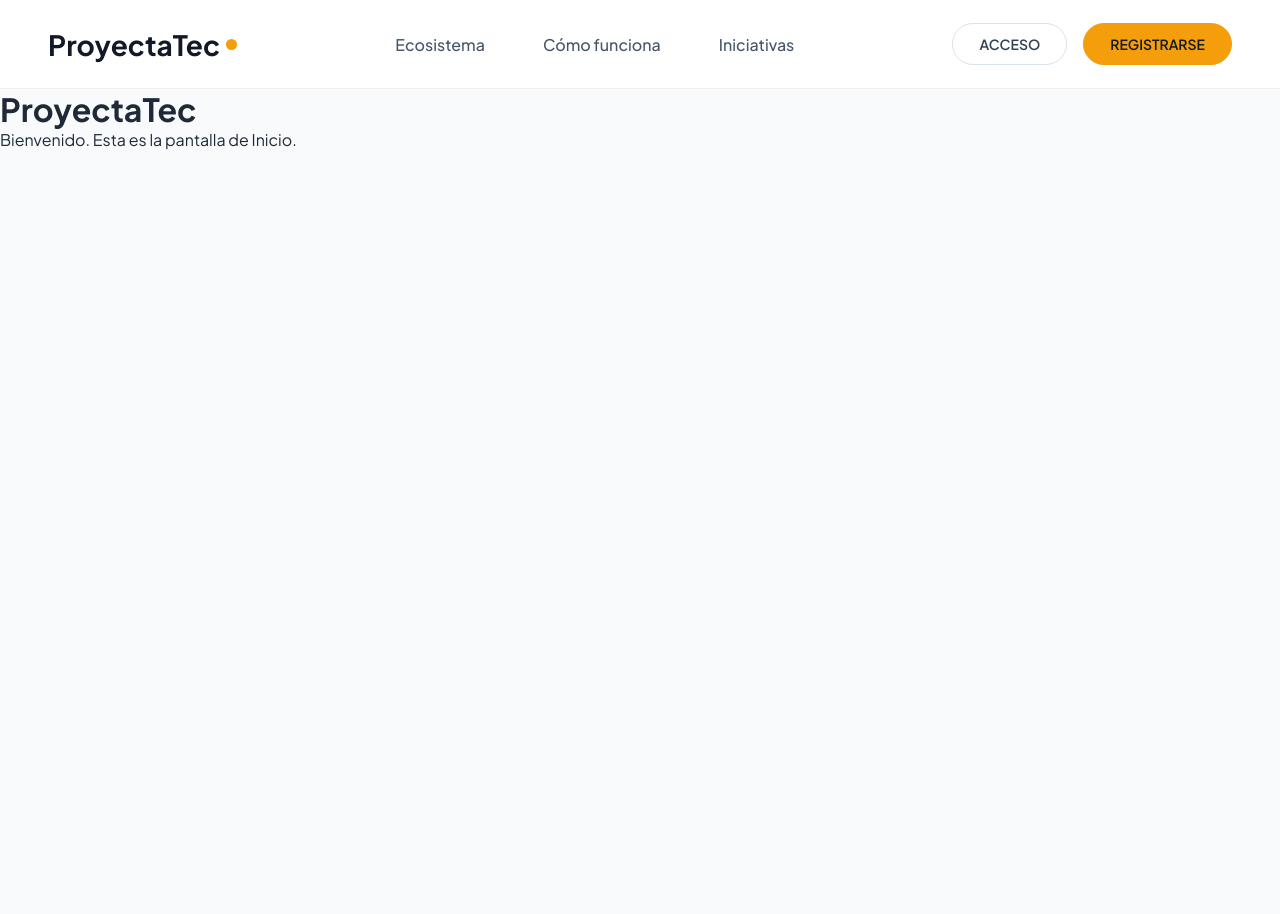
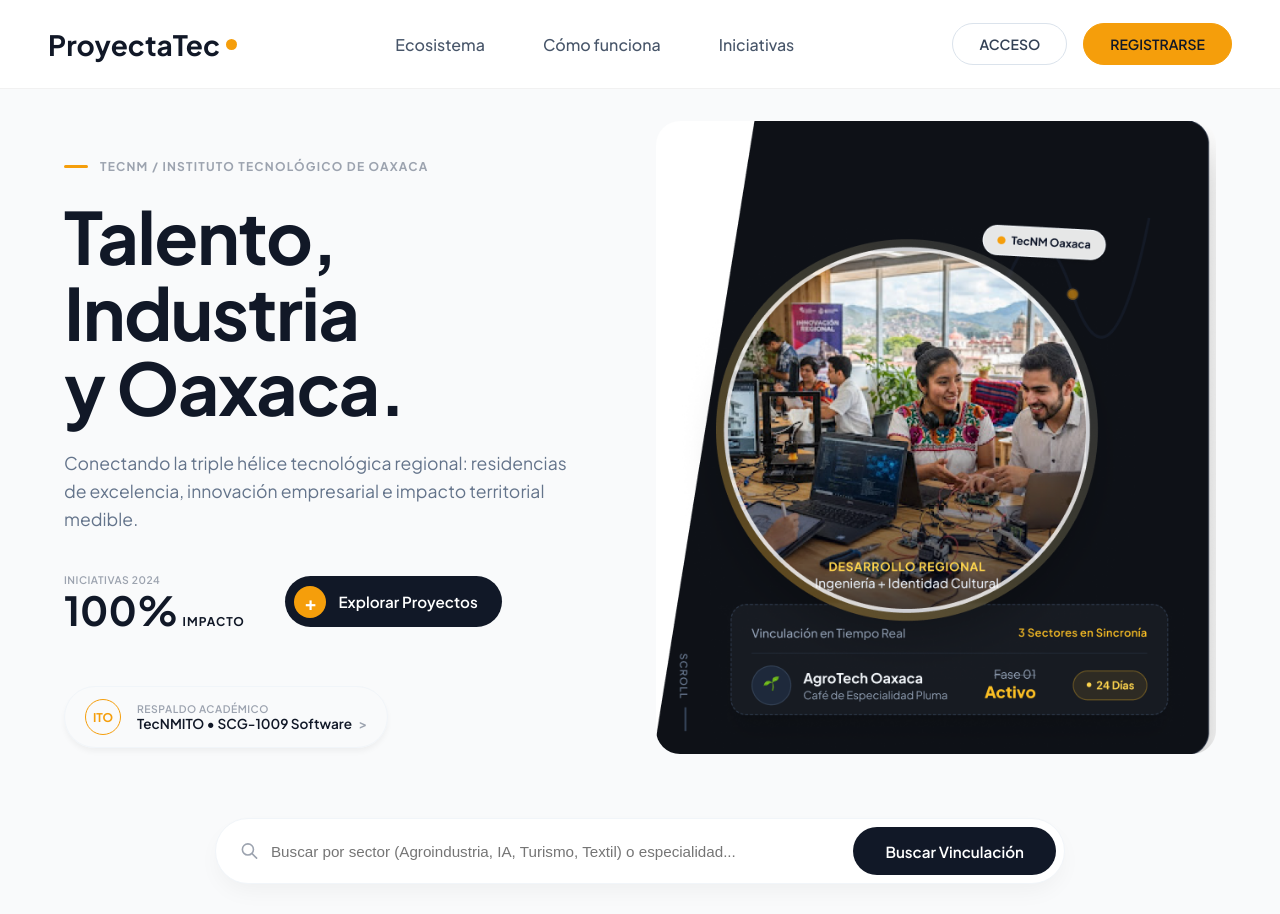
Before and after one commit to noeEdwin/ProyectaTec, a React (Vite) app in the folder frontend/: page / in a window 1280 px wide. Before the commit the page ends 800 px from the top, so only its background shows below. Built offline with nearby package versions, Linux system fonts and the light colour scheme.

Commit message:
Pantalla de inico

```diff
--- a/frontend/src/pages/inicio.tsx
+++ b/frontend/src/pages/inicio.tsx
@@ -1,8 +1,86 @@
+import { Link } from 'react-router-dom';
+import heroImage from '../assets/panel.png';
+
 export default function Inicio() {
+  const colorPrincipal = '#111827';
+  const colorNaranja = '#F59E0B';
+
   return (
-    <div>
-      <h1>ProyectaTec</h1>
-      <p>Bienvenido. Esta es la pantalla de Inicio.</p>
+    <div style={{ maxWidth: '1280px', margin: '0 auto', padding: '2rem 4rem', fontFamily: '"Plus Jakarta Sans", "Inter", system-ui, sans-serif' }}>
+
+      <div style={{ display: 'flex', justifyContent: 'space-between', alignItems: 'center', gap: '2rem', marginBottom: '4rem', minHeight: '65vh' }}>
+
+        {/* COLUMNA IZQUIERDA */}
+        <div style={{ flex: '1', maxWidth: '580px', paddingTop: '2rem' }}>
+
+          {/* Etiqueta superior */}
+          <div style={{ display: 'flex', alignItems: 'center', gap: '12px', marginBottom: '1.5rem' }}>
+            <span style={{ width: '24px', height: '3px', backgroundColor: colorNaranja, borderRadius: '2px' }}></span>
+            <span style={{ fontSize: '0.75rem', fontWeight: 700, color: '#9ca3af', letterSpacing: '0.1em' }}>TECNM / INSTITUTO TECNOLÓGICO DE OAXACA</span>
+          </div>
+
+          {/* Título principal */}
+          <h1 style={{ fontSize: '4.5rem', fontWeight: 800, lineHeight: 1.05, margin: '0 0 1.5rem 0', color: colorPrincipal, letterSpacing: '-0.02em' }}>
+            Talento, Industria<br />y Oaxaca.
+          </h1>
+
+          {/* Descripción */}
+          <p style={{ fontSize: '1.1rem', color: '#64748b', lineHeight: 1.6, marginBottom: '2.5rem', maxWidth: '90%' }}>
+            Conectando la triple hélice tecnológica regional: residencias de excelencia, innovación empresarial e impacto territorial medible.
+          </p>
+
+          {/* Acciones (Porcentaje y Botón) */}
+          <div style={{ display: 'flex', alignItems: 'center', gap: '2.5rem', marginBottom: '3.5rem' }}>
+            <div style={{ display: 'flex', flexDirection: 'column' }}>
+              <span style={{ fontSize: '0.65rem', color: '#9ca3af', fontWeight: 600, letterSpacing: '0.05em', marginBottom: '0.25rem' }}>INICIATIVAS 2024</span>
+              <div style={{ display: 'flex', alignItems: 'baseline', gap: '4px' }}>
+                <h2 style={{ fontSize: '2.5rem', margin: 0, fontWeight: 800, color: colorPrincipal, lineHeight: 1 }}>100%</h2>
+                <span style={{ fontSize: '0.75rem', color: colorPrincipal, fontWeight: 700, letterSpacing: '1px' }}>IMPACTO</span>
+              </div>
+            </div>
+
+            <Link to="/catalogo" style={{ backgroundColor: colorPrincipal, color: 'white', padding: '0.6rem 1.5rem 0.6rem 0.6rem', borderRadius: '50px', textDecoration: 'none', fontWeight: 600, display: 'flex', alignItems: 'center', gap: '12px', fontSize: '0.95rem' }}>
+              <div style={{ backgroundColor: colorNaranja, color: 'white', width: '32px', height: '32px', borderRadius: '50%', display: 'flex', justifyContent: 'center', alignItems: 'center', fontWeight: 'bold', fontSize: '1.2rem' }}>+</div>
+              Explorar Proyectos
+            </Link>
+          </div>
+
+          {/* Respaldo Académico */}
+          <div style={{ display: 'inline-flex', alignItems: 'center', gap: '1rem', padding: '0.75rem 1.25rem', border: '1px solid #f1f5f9', borderRadius: '50px', boxShadow: '0 4px 6px -1px rgba(0, 0, 0, 0.05)' }}>
+            <div style={{ width: '36px', height: '36px', borderRadius: '50%', border: `1px solid ${colorNaranja}`, display: 'flex', justifyContent: 'center', alignItems: 'center', color: colorNaranja, fontWeight: 700, fontSize: '0.75rem' }}>ITO</div>
+            <div>
+              <div style={{ fontSize: '0.65rem', color: '#9ca3af', fontWeight: 600, letterSpacing: '0.05em' }}>RESPALDO ACADÉMICO</div>
+              <div style={{ fontSize: '0.85rem', fontWeight: 600, color: colorPrincipal }}>TecNMITO • SCG-1009 Software <span style={{ color: '#9ca3af', marginLeft: '4px' }}>&gt;</span></div>
+            </div>
+          </div>
+
+        </div>
+
+        {/* COLUMNA DERECHA (Imagen real de Figma) */}
+        <div style={{ flex: '1', display: 'flex', justifyContent: 'flex-end', alignItems: 'center' }}>
+          <img
+            src={heroImage}
+            alt="ProyectaTec Oaxaca"
+            style={{ width: '100%', maxWidth: '600px', height: 'auto', borderRadius: '24px', objectFit: 'contain' }}
+          />
+        </div>
+      </div>
+
+      {/* BUSCADOR */}
+      <div style={{ display: 'flex', alignItems: 'center', justifyContent: 'space-between', backgroundColor: '#ffffff', border: '1px solid #f1f5f9', padding: '0.5rem 0.5rem 0.5rem 1.5rem', borderRadius: '50px', boxShadow: '0 10px 25px -5px rgba(0,0,0,0.05)', maxWidth: '850px', margin: '0 auto' }}>
+        <div style={{ display: 'flex', alignItems: 'center', gap: '12px', flex: 1 }}>
+          <svg width="20" height="20" fill="none" stroke="#9ca3af" strokeWidth="2" viewBox="0 0 24 24"><path strokeLinecap="round" strokeLinejoin="round" d="M21 21l-6-6m2-5a7 7 0 11-14 0 7 7 0 0114 0z"></path></svg>
+          <input
+            type="text"
+            placeholder="Buscar por sector (Agroindustria, IA, Turismo, Textil) o especialidad..."
+            style={{ border: 'none', outline: 'none', width: '100%', fontSize: '0.95rem', color: '#333' }}
+          />
+        </div>
+        <Link to="/catalogo" style={{ backgroundColor: colorPrincipal, color: 'white', padding: '0.9rem 2rem', borderRadius: '40px', fontWeight: 600, cursor: 'pointer', fontSize: '0.95rem', textDecoration: 'none', display: 'inline-block' }}>
+          Buscar Vinculación
+        </Link>
+      </div>
+
     </div>
   );
 }
```
Also changed, not shown: frontend/src/assets/panel.png (added).
